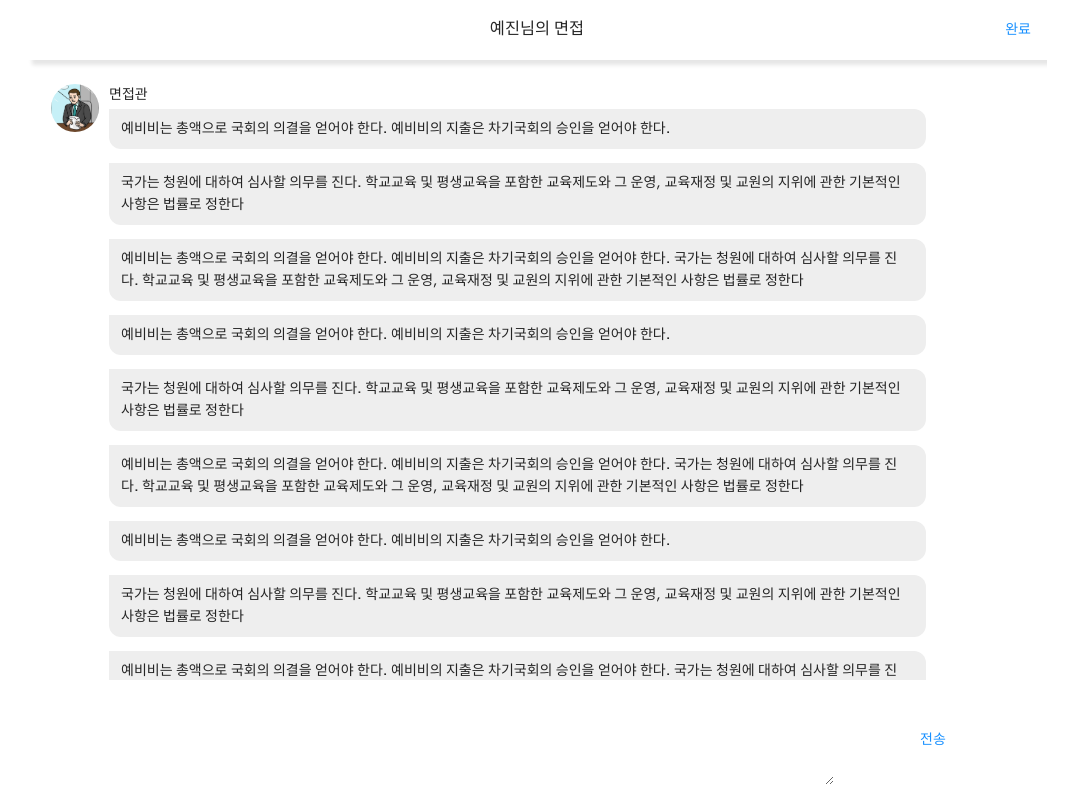
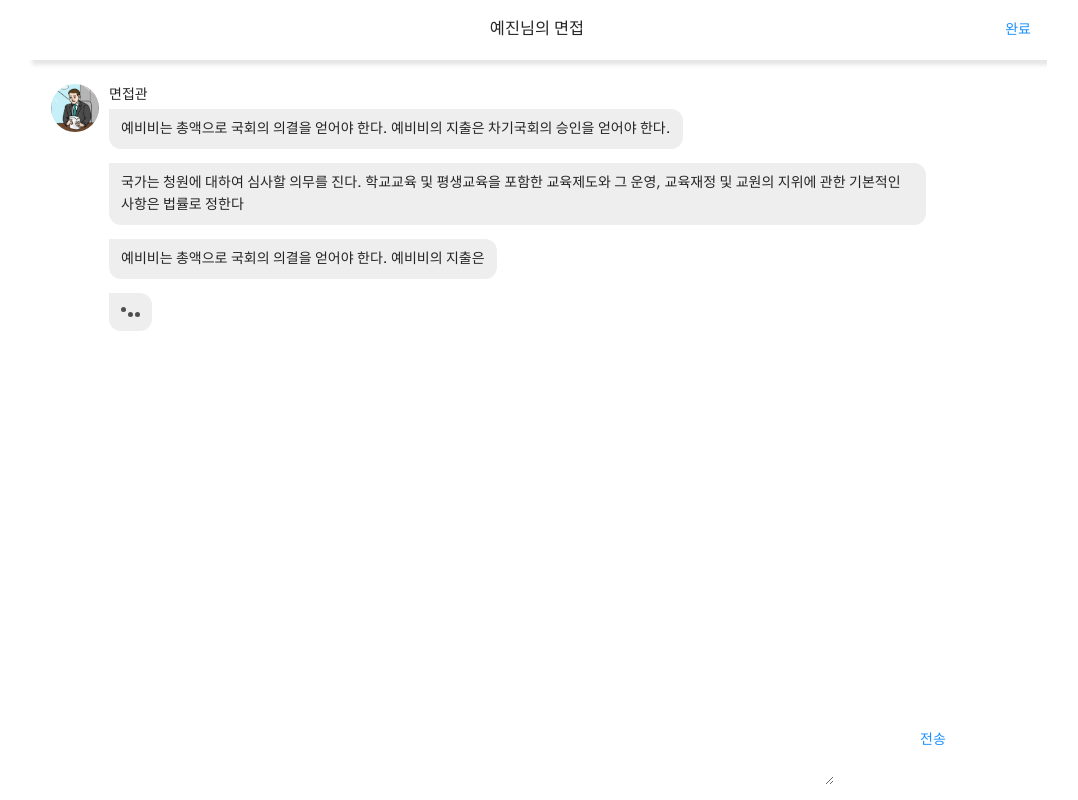
Before and after one commit to togather-view/togather-view-demo, a Next.js app: page /interview/1 in a window 1280 px wide. Shown: the whole page, without its empty margins (103-1181 px from the left). Built offline with nearby package versions, Linux system fonts and the light colour scheme.

Commit message:
feat: Add typing effect to interviewer

```diff
--- /dev/null
+++ b/src/components/common/LoadingDots.component.tsx
@@ -0,0 +1,14 @@
+import { memo } from "react";
+import styles from "@src/styles/components/LoadingDots.module.scss";
+
+function LoadingDotsComponent() {
+  return (
+    <div className={styles.wrap}>
+      <div className={styles.ball1} />
+      <div className={styles.ball2} />
+      <div className={styles.ball3} />
+    </div>
+  );
+}
+
+export default memo(LoadingDotsComponent);
--- a/src/pages/interview/[interviewId]/index.tsx
+++ b/src/pages/interview/[interviewId]/index.tsx
@@ -1,6 +1,8 @@
-import { memo } from "react";
+import { memo, useCallback, useEffect, useMemo, useState } from "react";
 import { Avatar, Button } from "antd";
-import { UserOutlined } from "@ant-design/icons";
+import _ from "lodash";
+
+import LoadingDotsComponent from "@src/components/common/LoadingDots.component";
 
 import styles from "@src/styles/pages/InterviewMessenger.module.scss";
 
@@ -9,9 +11,62 @@ const contents1 =
 const contents2 =
   "국가는 청원에 대하여 심사할 의무를 진다. 학교교육 및 평생교육을 포함한 교육제도와 그 운영, 교육재정 및 교원의 지위에 관한 기본적인 사항은 법률로 정한다";
 const contents3 =
-  "예비비는 총액으로 국회의 의결을 얻어야 한다. 예비비의 지출은 차기국회의 승인을 얻어야 한다. 국가는 청원에 대하여 심사할 의무를 진다. 학교교육 및 평생교육을 포함한 교육제도와 그 운영, 교육재정 및 교원의 지위에 관한 기본적인 사항은 법률로 정한다";
+  "예비비는 총액으로 국회의 의결을 얻어야 한다. 예비비의 지출은 ";
+// "차기국회의 승인을 얻어야 한다. 국가는 청원에 대하여 심사할 의무를 진다. 학교교육 및 평생교육을 포함한 교육제도와 그 운영, 교육재정 및 교원의 지위에 관한 기본적인 사항은 법률로 정한다";
+
+const contentsList = [
+  contents1,
+  contents2,
+  contents3,
+  contents1,
+  contents2,
+  contents3,
+  contents1,
+  contents2,
+  contents3,
+  contents1,
+  contents2,
+  contents3,
+];
 
 function InterviewMessengerPage() {
+  const [displayedMessages, setDisplayedMessages] = useState([]);
+
+  const makeMessageDebounce = useCallback(
+    (time) =>
+      _.debounce(
+        () =>
+          setDisplayedMessages([
+            ...displayedMessages,
+            contentsList[displayedMessages.length],
+          ]),
+        time,
+      ),
+    [displayedMessages],
+  );
+
+  const messageList = useMemo(() => {
+    const isLeft = contentsList.length > displayedMessages.length;
+    const list = displayedMessages.map((x, index) => (
+      // eslint-disable-next-line react/no-array-index-key
+      <p key={`message-list-${index}`} className={styles.contents}>
+        {x}
+      </p>
+    ));
+    if (isLeft) {
+      list.push(
+        <p className={styles.contents}>
+          <LoadingDotsComponent />
+        </p>,
+      );
+      const addDisplayMessage = makeMessageDebounce(
+        contentsList[displayedMessages.length].length * 30,
+      );
+      addDisplayMessage();
+    }
+    return list;
+  }, [displayedMessages]);
+
   return (
     <div className={styles.container}>
       <header>
@@ -28,18 +83,7 @@ function InterviewMessengerPage() {
             </div>
             <div className={styles.message}>
               <p className={styles.name}>면접관</p>
-              <p className={styles.contents}>{contents1}</p>
-              <p className={styles.contents}>{contents2}</p>
-              <p className={styles.contents}>{contents3}</p>
-              <p className={styles.contents}>{contents1}</p>
-              <p className={styles.contents}>{contents2}</p>
-              <p className={styles.contents}>{contents3}</p>
-              <p className={styles.contents}>{contents1}</p>
-              <p className={styles.contents}>{contents2}</p>
-              <p className={styles.contents}>{contents3}</p>
-              <p className={styles.contents}>{contents1}</p>
-              <p className={styles.contents}>{contents2}</p>
-              <p className={styles.contents}>{contents3}</p>
+              {messageList}
             </div>
           </div>
         </div>
--- /dev/null
+++ b/src/styles/components/LoadingDots.module.scss
@@ -0,0 +1,44 @@
+$animation-speed: 1.4;
+$interval: $animation-speed/4;
+$ballSize: 5px;
+$ballColor: #4f4f4f;
+
+@mixin dot($color) {
+  display: inline-block;
+  content: '';
+  height: $ballSize;
+  width: $ballSize;
+  border-radius: 50%;
+  background-color: $color;
+
+  &:not(:last-child) {
+    margin-right: 2px;
+  }
+}
+
+.wrap {
+  height: $ballSize * 4;
+}
+
+.ball1 {
+  @include dot($ballColor);
+
+  animation: jump $animation-speed + s $interval * 0 + s ease infinite;
+}
+.ball2 {
+  @include dot($ballColor);
+
+  animation: jump $animation-speed + s $interval * 1 + s ease infinite;
+}
+.ball3 {
+  @include dot($ballColor);
+
+  animation: jump $animation-speed + s $interval * 2 + s ease infinite;
+}
+
+@keyframes jump {
+  30% { margin-bottom: $ballSize * 1; }
+  35% { margin-bottom: $ballSize * 1; }
+  65% { margin-bottom: 0; }
+  to { margin-bottom: 0; }
+}
--- a/src/styles/pages/InterviewMessenger.module.scss
+++ b/src/styles/pages/InterviewMessenger.module.scss
@@ -36,10 +36,12 @@
     position: absolute;
     top: 60px;
     bottom: 120px;
+    width: 100%;
 
     box-sizing: content-box;
 
     .messenger {
+      width: 100%;
       height: 100%;
       padding: 24px;
 
@@ -48,7 +50,6 @@
       @include tablet {
         padding: 18px;
       }
-
 
       .messageWrap {
         display: flex;
@@ -65,6 +66,8 @@
           }
 
           .contents {
+            width: fit-content;
+
             background: #eeeeee;
             border-radius: 0 $message-radius $message-radius $message-radius;
 
```
